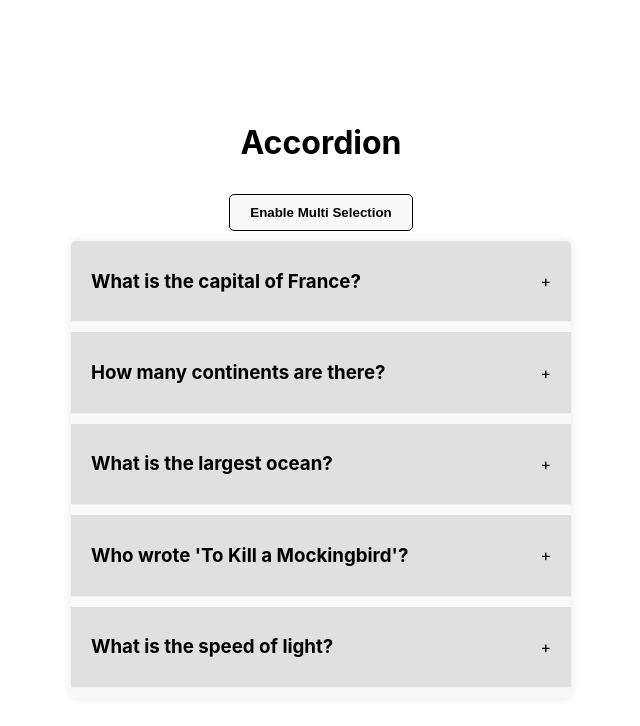
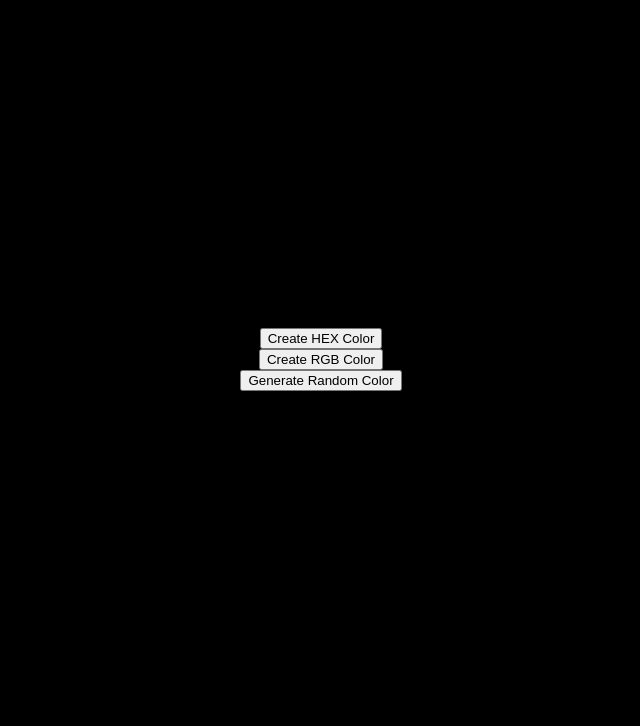
Before and after one commit to KayokwaC/project25, a React (Create React App) app in the folder reactproject25/: page / in a window 1280 px wide. Shown: the top 726 px of the page, without its empty margins (319-959 px from the left). Built offline with nearby package versions, Linux system fonts and the light colour scheme.

Commit message:
add random color generator hex and rgb

```diff
--- a/reactproject25/src/App.js
+++ b/reactproject25/src/App.js
@@ -1,11 +1,13 @@
 
 import './App.css';
 import Accordion from './components/accordion';
+import RandomColorGenerator from './components/random-color-generator';
 
 function App() {
   return (
     <div className="App">
-      <Accordion/>
+      {/* <Accordion/> */}
+      <RandomColorGenerator/>
     </div>
   );
 }
--- /dev/null
+++ b/reactproject25/src/components/random-color-generator/index.jsx
@@ -0,0 +1,35 @@
+
+import React, { useState } from 'react';
+
+export default function RandomColorGenerator() {
+    const [colorType, setColorType] = useState('hex');
+    const [color, setColor] = useState('#000000');
+
+    function generateRandomColor() {
+        let randomColor = '';
+        if (colorType === 'hex') {
+            randomColor = '#' + Math.floor(Math.random() * 16777215).toString(16);
+        } else if (colorType === 'rgp') {
+            randomColor = 'rgb(' + Math.floor(Math.random() * 256) + ',' + Math.floor(Math.random() * 256) + ',' + Math.floor(Math.random() * 256) + ')';
+        }
+        setColor(randomColor);
+    }
+    return (
+        <div style={
+            {
+                display: 'flex',
+                alignItems: 'center',
+                justifyContent: 'center',
+                flexDirection: 'column',
+                height: '100vh',
+                width: '100vw',
+                backgroundColor: color
+            }
+        }>
+            <button onClick={()=>(setColorType('hex'))}>Create HEX Color</button>
+            <button onClick={()=>(setColorType('rgp'))}>Create RGB Color</button>
+            <button onClick={()=>(generateRandomColor())}>Generate Random Color</button>
+            <h1>{color}</h1>
+        </div>
+    )
+}
```
